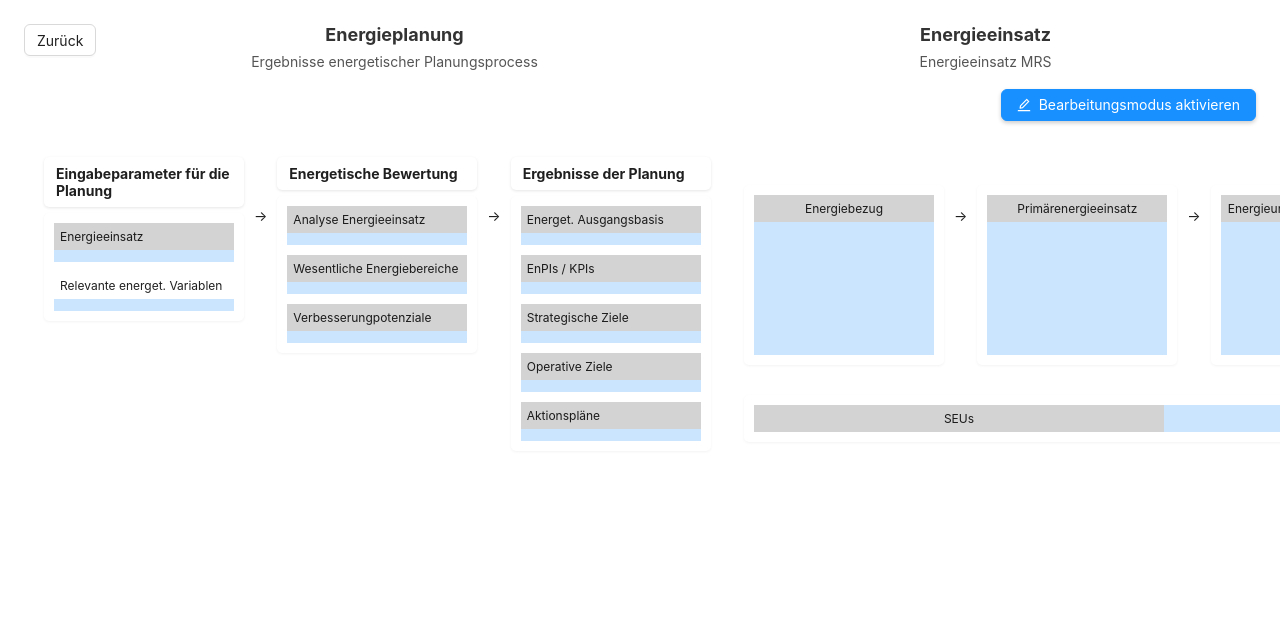
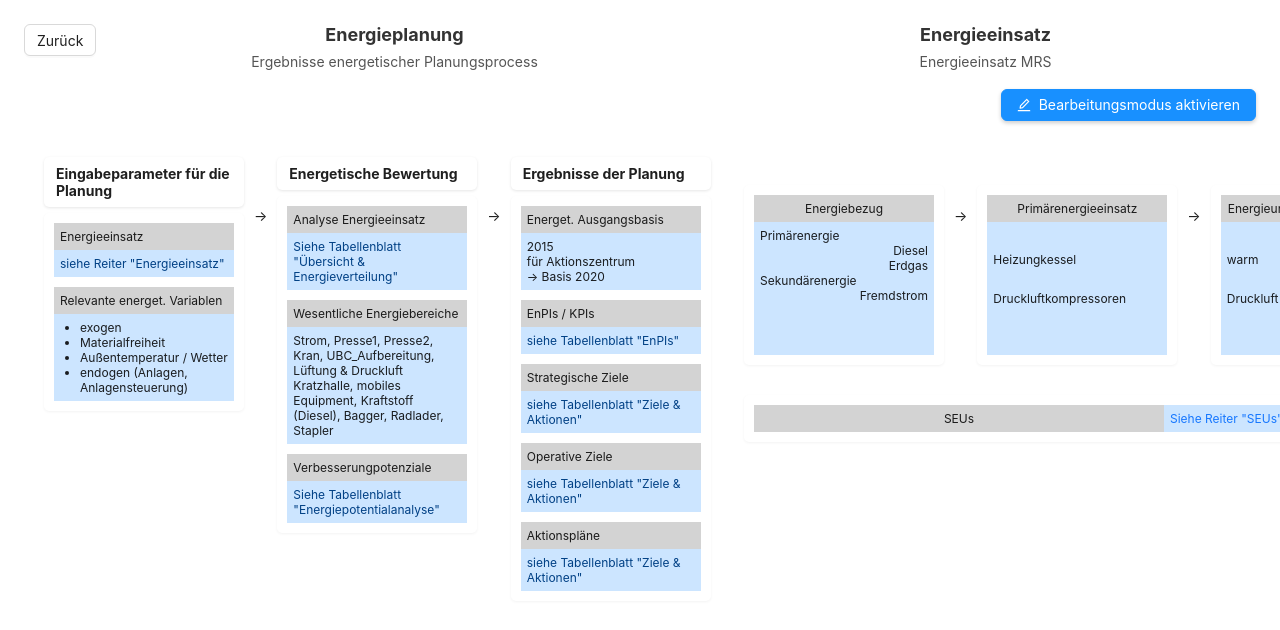
Before and after one commit to saidhammiche/Energieinsatz, a React (Create React App) app in the folder energieinsatz/frontend/: page / in a window 1280 px wide. Shown: the top 630 px of the page. Built offline with nearby package versions, Linux system fonts and the light colour scheme.

Commit message:
Update Version Edietieren

```diff
--- a/energieinsatz/frontend/src/App.js
+++ b/energieinsatz/frontend/src/App.js
@@ -1,6 +1,5 @@
-import React, { useState, useEffect } from 'react';
+import React, { useState, useEffect, useCallback } from 'react';
 import {
-  Card,
   Button,
   Typography,
   Layout,
@@ -15,11 +14,24 @@ const EnergyPlanning = () => {
   const [editMode, setEditMode] = useState(false);
   const [content, setContent] = useState({});
   const [initialContent] = useState({
-    // ... (contenu initial inchangé)
+    'cell-1': '<a style="color: #004085; text-decoration: none;" href="/energieeinsatz" target="_blank" rel="noopener noreferrer">siehe Reiter "Energieeinsatz"</a>',
+    'cell-2': '<ul style="padding-left: 20px; margin: 0;"><li>exogen</li><li>Materialfreiheit</li><li>Außentemperatur / Wetter</li><li>endogen (Anlagen, Anlagensteuerung)</li></ul>',
+    'cell-3': '<a style="color: #004085; text-decoration: none;" href="https://app.powerbi.com/view?r=eyJrIjoiOTMwZDZkODUtZWQ2Yy00ZGQ3LThlNjktYWY5YjVlNzA0YjNkIiwidCI6ImVlZjIzZTliLTJhMzctNGIzNi04ZGU1LWU0YzUwMTc5ZDE0NyIsImMiOjh9" target="_blank" rel="noopener noreferrer">Siehe Tabellenblatt "Übersicht &amp; Energieverteilung"</a>',
+    'cell-4': 'Strom, Presse1, Presse2, Kran, UBC_Aufbereitung, Lüftung &amp; Druckluft Kratzhalle, mobiles Equipment, Kraftstoff (Diesel), Bagger, Radlader, Stapler',
+    'cell-5': '<a style="color: #004085; text-decoration: none;" href="http://4.231.103.159:6081/?page_id=1700" target="_blank" rel="noopener noreferrer">Siehe Tabellenblatt "Energiepotentialanalyse"</a>',
+    'cell-6': '2015<br>für Aktionszentrum<br>→ Basis 2020',
+    'cell-7': '<a style="color: #004085; text-decoration: none;" href="http://4.231.103.159:6081/?page_id=1853" target="_blank" rel="noopener noreferrer">siehe Tabellenblatt "EnPIs"</a>',
+    'cell-8': '<a style="color: #004085; text-decoration: none;" href="http://4.231.103.159:6081/?page_id=1752" target="_blank" rel="noopener noreferrer">siehe Tabellenblatt "Ziele &amp; Aktionen"</a>',
+    'cell-9': '<a style="color: #004085; text-decoration: none;" href="http://4.231.103.159:6081/?page_id=1752" target="_blank" rel="noopener noreferrer">siehe Tabellenblatt "Ziele &amp; Aktionen"</a>',
+    'cell-10': '<a style="color: #004085; text-decoration: none;" href="http://4.231.103.159:6081/?page_id=1752" target="_blank" rel="noopener noreferrer">siehe Tabellenblatt "Ziele &amp; Aktionen"</a>',
+    'cell-11': '<div style="text-align: left;">Primärenergie</div><div style="text-align: right;">Diesel</div><div style="text-align: right;">Erdgas</div><div style="text-align: left;">Sekundärenergie</div><div style="text-align: right;">Fremdstrom</div>',
+    'cell-12': '<div style="height: 12px;"></div><div style="height: 12px;"></div><div style="text-align: left;">Heizungkessel</div><div style="height: 12px;"></div><div style="height: 12px;"></div><div style="text-align: left;">Druckluftkompressoren</div>',
+    'cell-13': '<div style="height: 12px;"></div><div style="height: 12px;"></div><div style="text-align: left;">warm</div><div style="height: 12px;"></div><div style="height: 12px;"></div><div style="text-align: left;">Druckluft</div>',
+    'cell-14': '<div style="display: flex; justify-content: space-around; height: 100%;"><div style="text-align: center; padding: 0 5px;" title="Verwaltungsgebaude">V<br>✓<br>✓</div><div style="text-align: center; padding: 0 5px;" title="Heizug">H<br>✓</div><div style="text-align: center; padding: 0 5px;" title="Presse I+II">GP<br>✓<br>✓</div><div style="text-align: center; padding: 0 5px;" title="Kran">K<br>✓</div><div style="text-align: center; padding: 0 5px;" title="Dosenpresse">DP<br>✓</div><div style="text-align: center; padding: 0 5px;" title="Kratzhalle">KH<br>✓<br>✓</div><div style="text-align: center; padding: 0 5px;" title="Werkstatt">W<br>✓<br>✓</div><div style="text-align: center; padding: 0 5px;" title="Aussenbereich">AB<br>✓</div><div style="text-align: center; padding: 0 5px;" title="mobile fahzeuge">FZ<br>✓</div></div>',
+    'cell-15': '<a href="https://app.powerbi.com/view?r=eyJrIjoiN2Q0ZWI3ZWEtMDE0NC00NmNkLTkzNDgtMGY3Y2Y5NzhjYzBkIiwidCI6ImVlZjIzZTliLTJhMzctNGIzNi04ZGU1LWU0YzUwMTc5ZDE0NyIsImMiOjh9" target="_blank" rel="noopener noreferrer">Siehe Reiter "SEUs"</a>'
   });
 
-  // Charger le contenu depuis localStorage au montage du composant
-  useEffect(() => {
+  const loadContent = useCallback(() => {
     const savedContent = localStorage.getItem('energyPlanningContent');
     if (savedContent) {
       setContent(JSON.parse(savedContent));
@@ -28,7 +40,10 @@ const EnergyPlanning = () => {
     }
   }, [initialContent]);
 
-  // Sauvegarder le contenu dans localStorage à chaque modification
+  useEffect(() => {
+    loadContent();
+  }, [loadContent]);
+
   useEffect(() => {
     if (Object.keys(content).length > 0) {
       localStorage.setItem('energyPlanningContent', JSON.stringify(content));
@@ -168,7 +183,6 @@ const EnergyPlanning = () => {
     <Layout style={{ padding: 24, background: 'white', minHeight: '100vh' }}>
       <Content>
         <div style={{ maxWidth: 1800, margin: '0 auto', background: 'white' }}>
-          {/* En-tête avec boutons */}
           <div style={{ display: 'flex', width: '100%', marginBottom: 16, position: 'relative' }}>
             <div style={{ position: 'absolute', left: 0, top: 0 }}>
               <Button
@@ -197,7 +211,6 @@ const EnergyPlanning = () => {
             </div>
           </div>
 
-          {/* Boutons de contrôle d'édition */}
           <div style={{ display: 'flex', justifyContent: 'flex-end', marginBottom: 16 }}>
             {editMode ? (
               <>
@@ -241,7 +254,6 @@ const EnergyPlanning = () => {
             )}
           </div>
 
-          {/* Contenu principal avec disposition flexbox */}
           <div style={{
             display: 'flex',
             flexWrap: 'nowrap',
@@ -251,7 +263,6 @@ const EnergyPlanning = () => {
             borderRadius: 8
           }}>
 
-            {/* Partie gauche - Energieplanung (3 colonnes) */}
             <div style={{
               display: 'flex',
               flex: 3,
@@ -260,7 +271,6 @@ const EnergyPlanning = () => {
               padding: '0 20px'
             }}>
 
-              {/* Colonne 1 */}
               <div style={{ flex: 1, minWidth: 200 }}>
                 <div style={{
                   background: 'white',
@@ -296,7 +306,7 @@ const EnergyPlanning = () => {
                   </table>
                   <table style={{ width: '100%', borderCollapse: 'collapse' }}>
                     <tbody>
-                      <tr style={{ backgroundColor: '##d3d3d3' }}>
+                      <tr style={{ backgroundColor: '#d3d3d3' }}>
                         <td style={{ padding: 6 }}>Relevante energet. Variablen</td>
                       </tr>
                       <tr style={{ backgroundColor: '#cce5ff' }}>
@@ -311,10 +321,8 @@ const EnergyPlanning = () => {
                 </div>
               </div>
 
-              {/* Flèche entre colonne 1 et 2 */}
               <div style={{ marginTop: 50 }}>→</div>
 
-              {/* Colonne 2 */}
               <div style={{ flex: 1, minWidth: 200 }}>
                 <div style={{
                   background: 'white',
@@ -379,10 +387,8 @@ const EnergyPlanning = () => {
                 </div>
               </div>
 
-              {/* Flèche entre colonne 2 et 3 */}
               <div style={{ marginTop: 50 }}>→</div>
 
-              {/* Colonne 3 */}
               <div style={{ flex: 1, minWidth: 200 }}>
                 <div style={{
                   background: 'white',
@@ -476,7 +482,6 @@ const EnergyPlanning = () => {
               </div>
             </div>
 
-            {/* Séparateur vertical */}
             <div style={{
               width: 1,
               background: '#aaa',
@@ -485,7 +490,6 @@ const EnergyPlanning = () => {
               alignSelf: 'center'
             }}></div>
 
-            {/* Partie droite - Energieeinsatz (4 colonnes) */}
             <div style={{
               display: 'flex',
               flex: 4,
@@ -495,10 +499,8 @@ const EnergyPlanning = () => {
               flexDirection: 'column'
             }}>
 
-              {/* Ligne supérieure avec les 4 tableaux */}
               <div style={{ display: 'flex', gap: 10, width: '100%' }}>
 
-                {/* Colonne 1 - Energiebezug */}
                 <div style={{ flex: 1, minWidth: 200 }}>
                   <div style={{
                     background: 'white',
@@ -526,10 +528,8 @@ const EnergyPlanning = () => {
                   </div>
                 </div>
 
-                {/* Flèche entre colonne 1 et 2 */}
                 <div style={{ marginTop: 50 }}>→</div>
 
-                {/* Colonne 2 - Primärenergieeinsatz */}
                 <div style={{ flex: 1, minWidth: 200 }}>
                   <div style={{
                     background: 'white',
@@ -557,10 +557,8 @@ const EnergyPlanning = () => {
                   </div>
                 </div>
 
-                {/* Flèche entre colonne 2 et 3 */}
                 <div style={{ marginTop: 50 }}>→</div>
 
-                {/* Colonne 3 - Energieumwandkung/-output */}
                 <div style={{ flex: 1, minWidth: 200 }}>
                   <div style={{
                     background: 'white',
@@ -588,10 +586,8 @@ const EnergyPlanning = () => {
                   </div>
                 </div>
 
-                {/* Flèche entre colonne 3 et 4 */}
                 <div style={{ marginTop: 50 }}>→</div>
 
-                {/* Colonne 4 - Energieeinsatzort */}
                 <div style={{ flex: 1.5, minWidth: 300 }}>
                   <div style={{
                     background: 'white',
@@ -605,10 +601,12 @@ const EnergyPlanning = () => {
                     <table style={{ width: '100%', borderCollapse: 'collapse', height: '100%' }}>
                       <tbody>
                         <tr style={{ backgroundColor: '#d3d3d3' }}>
-                          <td style={{ padding: 6, textAlign: 'center' }}>Energieeinsatzort</td>
+                          <td style={{ padding: '6px', textAlign: 'center' }} colSpan={9}>
+                            Energieeinsatzort
+                          </td>
                         </tr>
                         <tr style={{ backgroundColor: '#cce5ff' }}>
-                          <td style={{ padding: 6, height: '100%', verticalAlign: 'top' }}>
+                          <td style={{ padding: '6px', height: '100%', verticalAlign: 'top' }} colSpan={9}>
                             <EditableCell cellId="cell-14">
                               {content['cell-14'] || initialContent['cell-14']}
                             </EditableCell>
@@ -620,7 +618,6 @@ const EnergyPlanning = () => {
                 </div>
               </div>
 
-              {/* Tableau SEUs en dessous */}
               <div style={{
                 background: 'white',
                 padding: 10,
```
Also changed, not shown: 2 other files (tests, documents, lock files or other folders).
